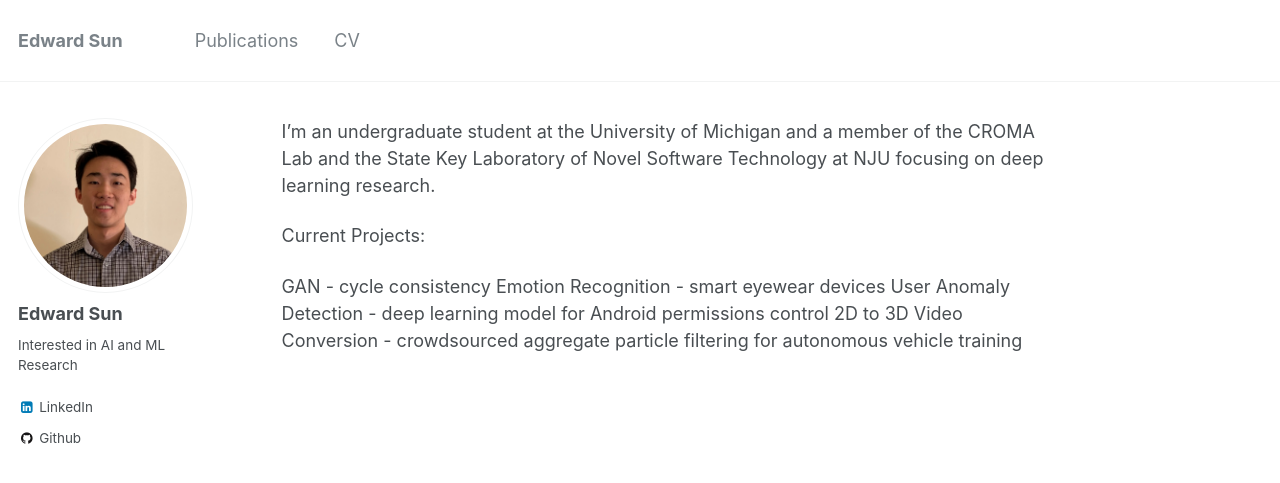
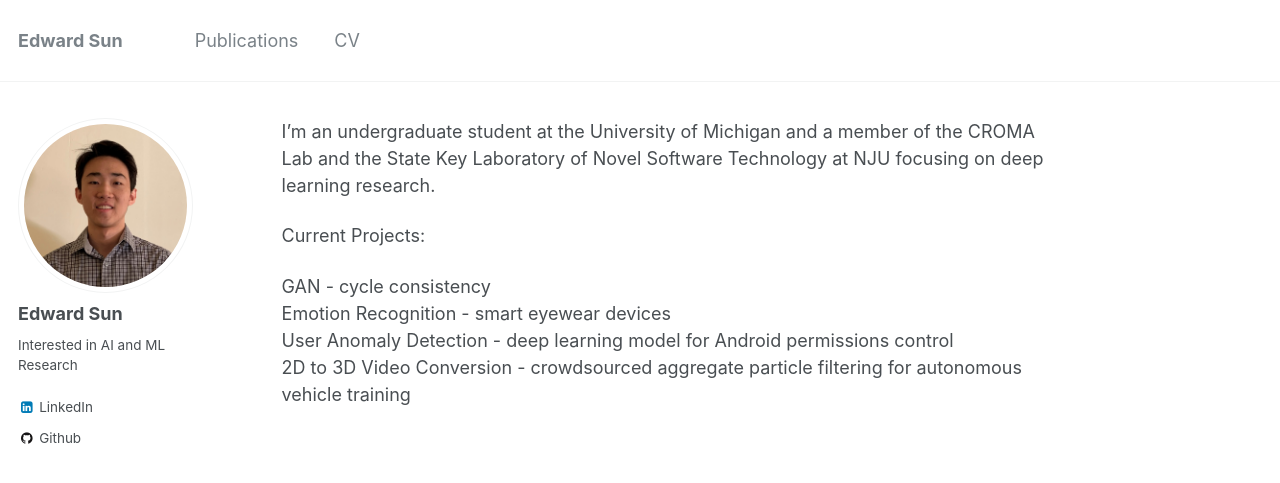
Before and after one commit to es2k/es2k.github.io, a Jekyll site: the page built from _pages/about.md, in a window 1280 px wide. Shown: the top 483 px of the page. Built offline with Jekyll 4.4.1, drawn with Linux system fonts in a browser that asks for light colours.

Commit message:
line fix

```diff
--- a/_pages/about.md
+++ b/_pages/about.md
@@ -11,7 +11,7 @@ I'm an undergraduate student at the University of Michigan and a member of the C
 
 Current Projects:
 
-GAN - cycle consistency
-Emotion Recognition - smart eyewear devices
-User Anomaly Detection - deep learning model for Android permissions control
+GAN - cycle consistency\
+Emotion Recognition - smart eyewear devices\
+User Anomaly Detection - deep learning model for Android permissions control\
 2D to 3D Video Conversion - crowdsourced aggregate particle filtering for autonomous vehicle training
```
